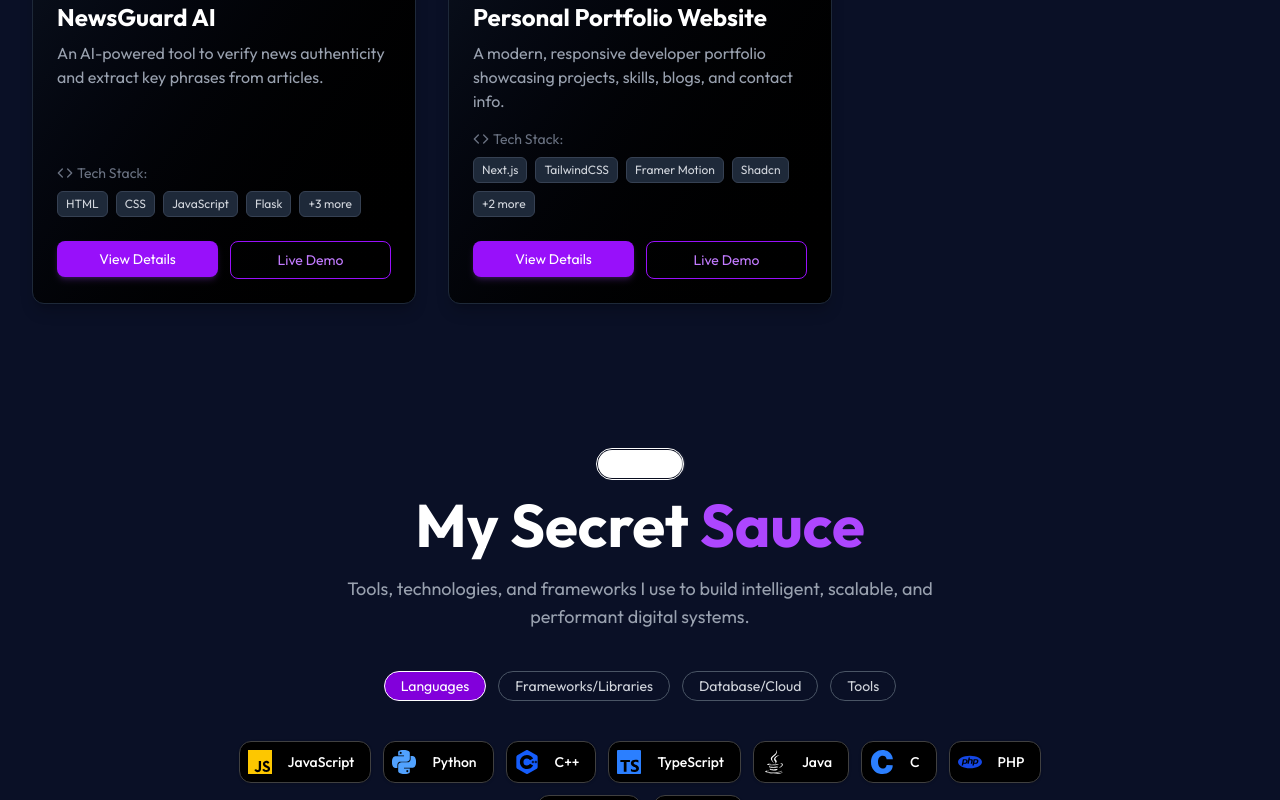
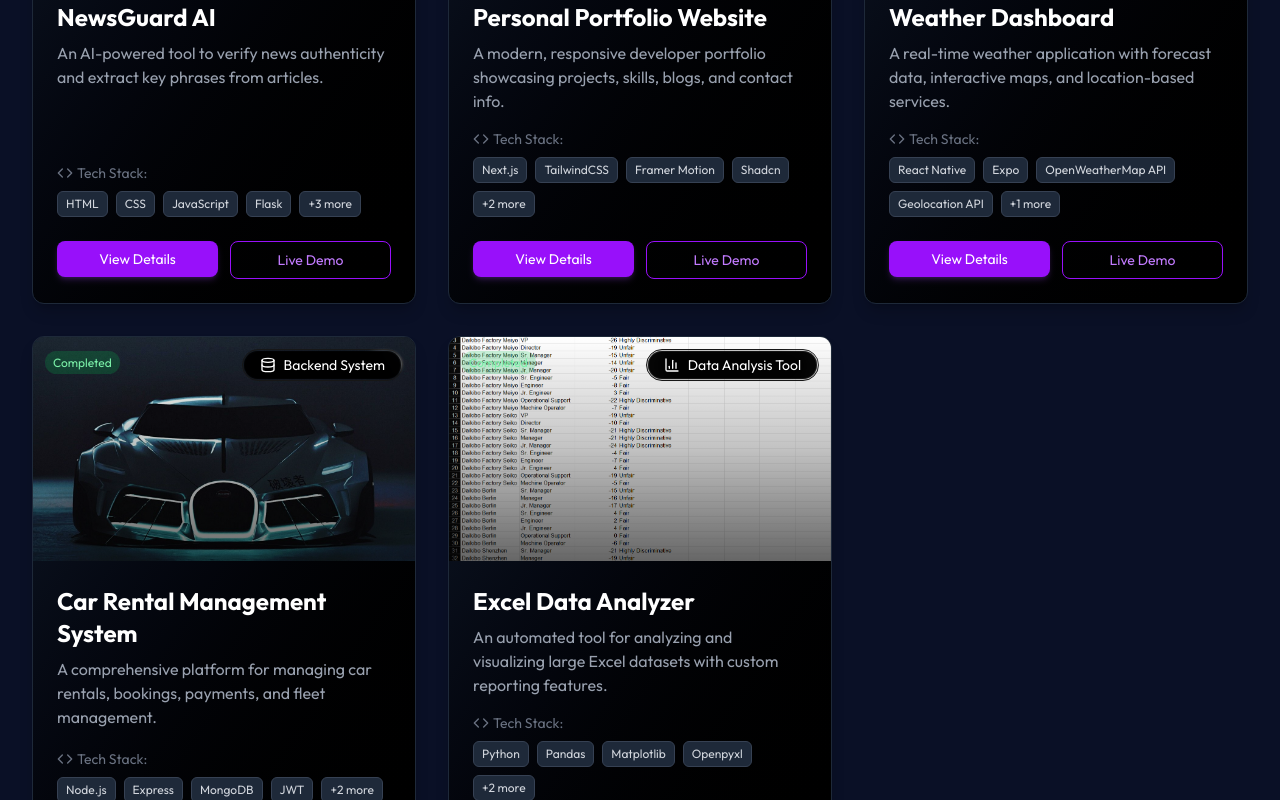
Before and after one commit to VighneshDevHub/Portfolio, a Next.js app: page /projects in a window 1280 px wide. Shown: the part 880-1680 px from the top of the page. Built offline with nearby package versions, Linux system fonts and the light colour scheme.

Commit message:
add: Project Data

```diff
--- a/data/projectData.ts
+++ b/data/projectData.ts
@@ -30,7 +30,7 @@
     role: "Full Stack Developer",
     duration: "Feb 2025 - May 2025",
     status: "Completed",
-    coverImage: "/images/NewsGuardAI.jpg",
+    coverImage: "/images/NewsGuardAI/NewsGuardAI.jpg",
     problemStatement: "With the surge in fake news, there's a need for an automated solution to verify the authenticity of articles in real-time.",
     techStack: ["HTML", "CSS", "JavaScript", "Flask", "PostgreSQL", "Ollama", "Google Search API"],
     features: [
@@ -81,6 +81,96 @@
       "/images/portfolio/screen1.png",
       "/images/portfolio/screen2.png"
     ]
+  },
+  {
+    slug: "weather-app",
+    title: "Weather Dashboard",
+    description: "A real-time weather application with forecast data, interactive maps, and location-based services.",
+    projectType: "Mobile App",
+    role: "Frontend Developer",
+    duration: "Jan 2024 - Feb 2024",
+    status: "Completed",
+    coverImage: "/images/weather.jpg",
+    problemStatement: "Users need a simple yet comprehensive way to check weather conditions and forecasts for multiple locations.",
+    techStack: ["React Native", "Expo", "OpenWeatherMap API", "Geolocation API", "Redux"],
+    features: [
+      "Real-time weather data with hourly updates",
+      "5-day forecast with detailed metrics",
+      "Location-based weather detection",
+      "Interactive weather maps",
+      "Favorite locations saving"
+    ],
+    achievements: [
+      "Over 500 downloads on app stores",
+      "4.7/5 average user rating",
+      "Featured in local developer showcase"
+    ],
+    github: "https://github.com/yourgithub/weather-app",
+    liveDemo: "https://weather-app-demo.vercel.app",
+    imageUrls: [
+      "/images/weather/screen1.png",
+      "/images/weather/screen2.png"
+    ]
+  },
+  {
+    slug: "car-rental-system",
+    title: "Car Rental Management System",
+    description: "A comprehensive platform for managing car rentals, bookings, payments, and fleet management.",
+    projectType: "Backend System",
+    role: "Backend Developer",
+    duration: "Mar 2024 - Jun 2024",
+    status: "Completed",
+    coverImage: "/images/car.jpeg",
+    problemStatement: "Car rental businesses need an efficient system to manage their fleet, handle bookings, and process payments.",
+    techStack: ["Node.js", "Express", "MongoDB", "JWT", "Stripe API", "Docker"],
+    features: [
+      "User authentication and authorization",
+      "Vehicle inventory management",
+      "Booking and reservation system",
+      "Payment processing with Stripe",
+      "Admin dashboard with analytics"
+    ],
+    achievements: [
+      "Reduced booking processing time by 60%",
+      "Implemented for a local car rental business",
+      "Scaled to handle 1000+ vehicles"
+    ],
+    github: "https://github.com/yourgithub/car-rental-system",
+    liveDemo: "",
+    imageUrls: [
+      "/images/car-rental/dashboard.png",
+      "/images/car-rental/booking.png"
+    ]
+  },
+  {
+    slug: "excel-data-analyzer",
+    title: "Excel Data Analyzer",
+    description: "An automated tool for analyzing and visualizing large Excel datasets with custom reporting features.",
+    projectType: "Data Analysis Tool",
+    role: "Data Engineer",
+    duration: "Nov 2023 - Dec 2023",
+    status: "Completed",
+    coverImage: "/images/excel.png",
+    problemStatement: "Business analysts spend too much time manually processing Excel data. This tool automates the analysis process.",
+    techStack: ["Python", "Pandas", "Matplotlib", "Openpyxl", "Streamlit", "AWS Lambda"],
+    features: [
+      "Automated data cleaning and preprocessing",
+      "Statistical analysis of datasets",
+      "Custom visualization generation",
+      "Report export in multiple formats",
+      "Batch processing of multiple files"
+    ],
+    achievements: [
+      "Reduced analysis time from days to minutes",
+      "Processed over 10,000 Excel files",
+      "Implemented by 3 corporate clients"
+    ],
+    github: "https://github.com/yourgithub/excel-analyzer",
+    liveDemo: "https://excel-analyzer-demo.herokuapp.com",
+    imageUrls: [
+      "/images/excel-analyzer/dashboard.png",
+      "/images/excel-analyzer/reports.png"
+    ]
   }
-  // More projects...
+
 ];
```
